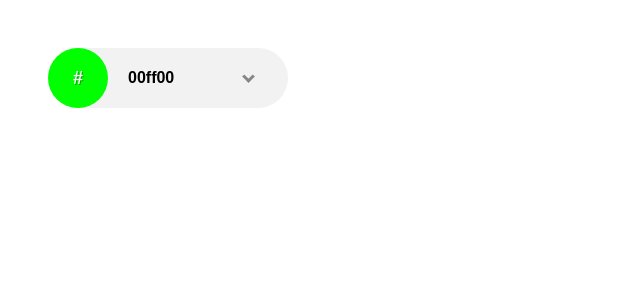
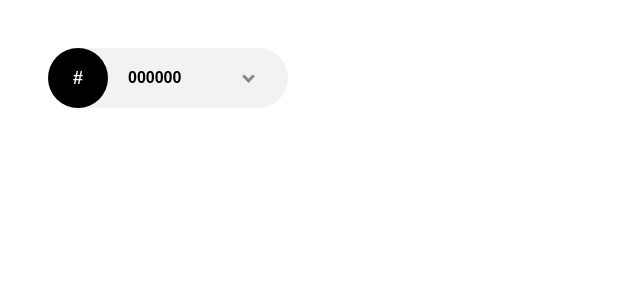
Before and after one commit to Leyvon/color-select, a React (Create React App) app: page / in a window 1280 px wide. Shown: the top 300 px of the page, without its empty margins (0-640 px from the left). Built offline with nearby package versions, Linux system fonts and the light colour scheme.

Commit message:
set props

```diff
--- a/src/App.js
+++ b/src/App.js
@@ -3,7 +3,7 @@ import ColorSelect from "./components/ColorSelect/ColorSelect";
 function App() {
   return (
     <div className="App">
-      <ColorSelect value="#00ff00" />
+      <ColorSelect value="#000000" onChange={(value) => console.log(value)} />
     </div>
   );
 }
```
